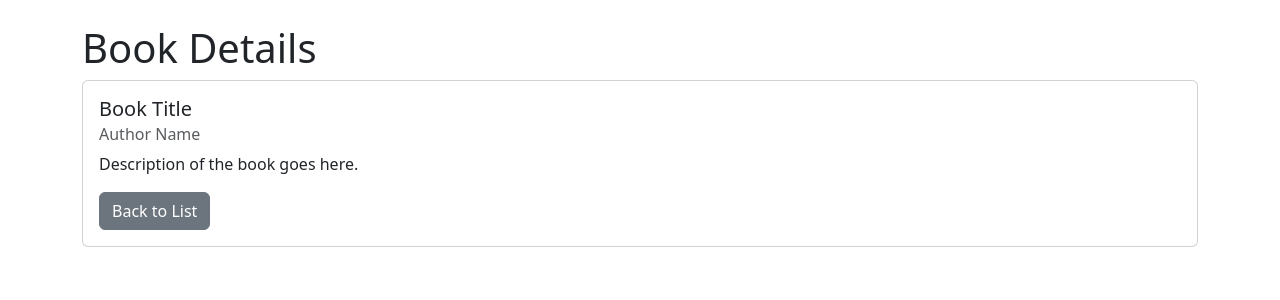
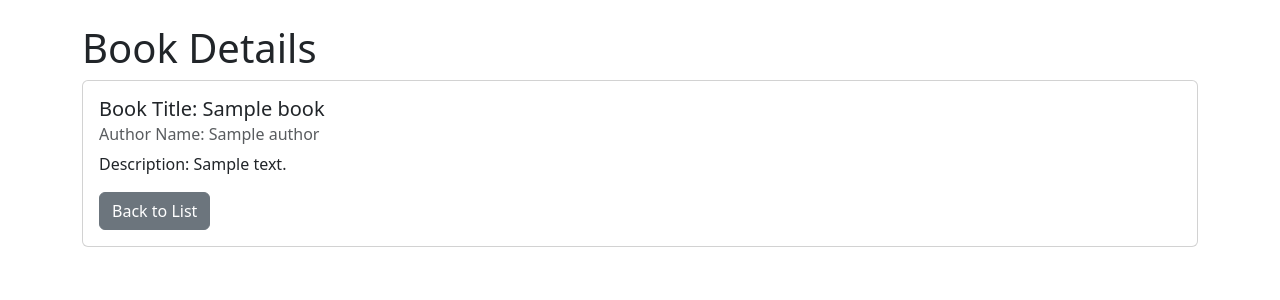
Before and after one commit to mohamadanasfattoum/BookStore-FastAPI, a FastAPI app: template templates/books_detail.html in a window 1280 px wide. Shown: the part 56-356 px from the top of the page. Run offline with FastAPI, Linux system fonts and the light colour scheme; the template is opened without the code that fills it: most values are stand-ins (such as "Sample title", 1, 10 or a date in 2020).

Commit message:
add book detail and show in html

```diff
--- a/templates/books_detail.html
+++ b/templates/books_detail.html
@@ -4,9 +4,9 @@
 <h1>Book Details</h1>
 <div class="card">
     <div class="card-body">
-        <h5 class="card-title">Book Title</h5>
-        <h6 class="card-subtitle mb-2 text-muted">Author Name</h6>
-        <p class="card-text">Description of the book goes here.</p>
+        <h5 class="card-title">Book Title: {{book.title}}</h5>
+        <h6 class="card-subtitle mb-2 text-muted">Author Name: {{book.author.name}}</h6>
+        <p class="card-text">Description: {{book.description}}</p>
         <a href="/books" class="btn btn-secondary">Back to List</a>
     </div>
 </div>
--- a/templates/books_list.html
+++ b/templates/books_list.html
@@ -21,9 +21,9 @@
             <td>{{book.title}}</td>
             <td>{{book.author.name}}</td>
             <td>
-                <a href="/books/1" class="btn btn-primary btn-sm">Details</a>
-                <a href="/books/1/update" class="btn btn-warning btn-sm">Edit</a>
-                <a href="/books/1/delete" class="btn btn-secondary btn-sm">Delete</a>
+                <a href="/books/{{book.id}}" class="btn btn-primary btn-sm">Details</a>
+                <a href="/books/{{book.id}}/update" class="btn btn-warning btn-sm">Edit</a>
+                <a href="/books/{{book.id}}/delete" class="btn btn-secondary btn-sm">Delete</a>
             </td>
         </tr>
         {% endfor %}
```
Also changed, not shown: views/books.py (+8 -0 lines).
